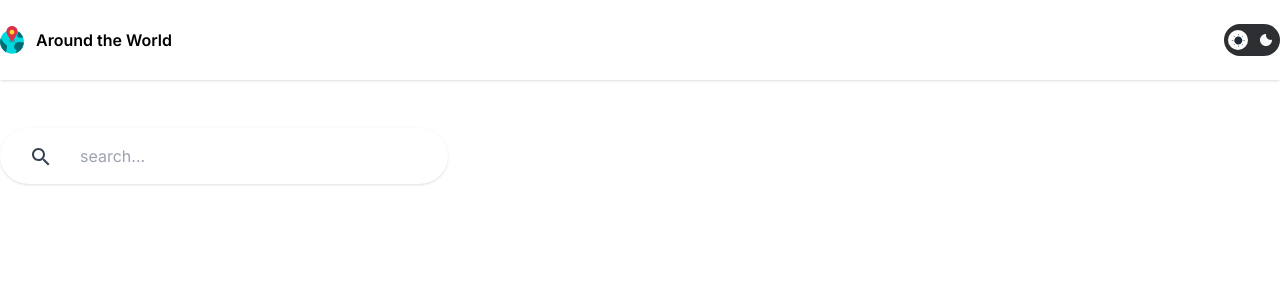
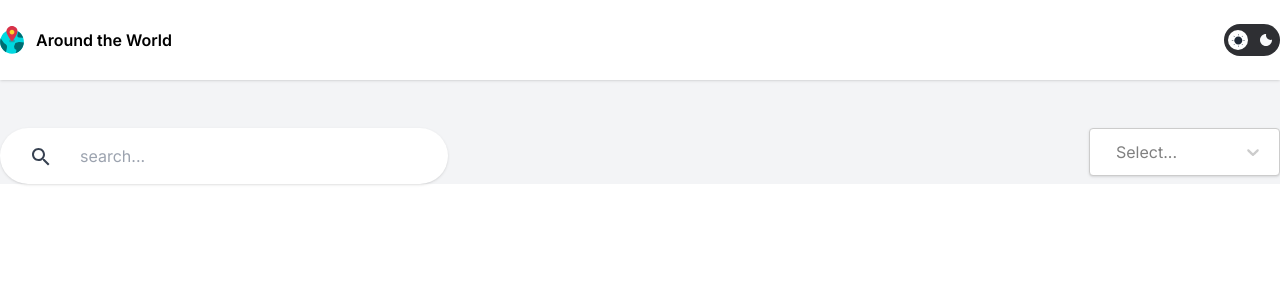
Before and after one commit to tasneemsaeed23/Around-The-World, a React (Vite) app in the folder around-the-world/: page / in a window 1280 px wide. Shown: the top 300 px of the page. Built offline with nearby package versions, Linux system fonts and the light colour scheme.

Commit message:
Search Input and Region Menu components

```diff
--- a/around-the-world/src/App.jsx
+++ b/around-the-world/src/App.jsx
@@ -1,12 +1,18 @@
 import "./App.css";
 import Header from "./components/Header";
+import RegionMenu from "./components/RegionMenu";
 import SearchInput from "./components/SearchInput";
 
 function App() {
   return (
-    <div className="font-inter dark:text-gray-100">
+    <div className="min-h-scree w-screen bg-gray-100 font-inter dark:bg-gray-900 dark:text-gray-100">
       <Header />
-      <SearchInput />
+      <div className="container mx-auto px-5 md:px-0">
+        <div className="flex flex-col justify-between gap-10 md:h-14 md:flex-row md:gap-0">
+          <SearchInput />
+          <RegionMenu />
+        </div>
+      </div>
     </div>
   );
 }
--- a/around-the-world/src/components/RegionMenu.jsx
+++ b/around-the-world/src/components/RegionMenu.jsx
@@ -0,0 +1,28 @@
+import Select from "react-select";
+
+const options = [
+  { value: "chocolate", label: "Chocolate" },
+  { value: "strawberry", label: "Strawberry" },
+  { value: "vanilla", label: "Vanilla" },
+];
+
+const RegionMenu = () => {
+  return (
+    <div>
+      <Select
+        options={options}
+        classNames={{
+          input: () => "dark:!text-gray-100",
+          singleValue: () => "dark:text-gray-100",
+          control: () =>
+            "flex h-12 items-center justify-between gap-12 rounded border-none pl-4 pr-2 shadow dark:bg-gray-800",
+          indicatorSeparator: () => "hidden",
+          option: () => "hover:text-gray-800",
+          menu: () => "bg-gray-100 dark:bg-gray-800 dark:text-gray-100",
+        }}
+      />
+    </div>
+  );
+};
+
+export default RegionMenu;
--- a/package.json
+++ b/package.json
@@ -2,5 +2,8 @@
   "devDependencies": {
     "prettier": "^3.3.3",
     "prettier-plugin-tailwindcss": "^0.6.6"
+  },
+  "dependencies": {
+    "react-select": "^5.8.0"
   }
 }
```
Also changed, not shown: 1 other file (tests, documents, lock files or other folders).
